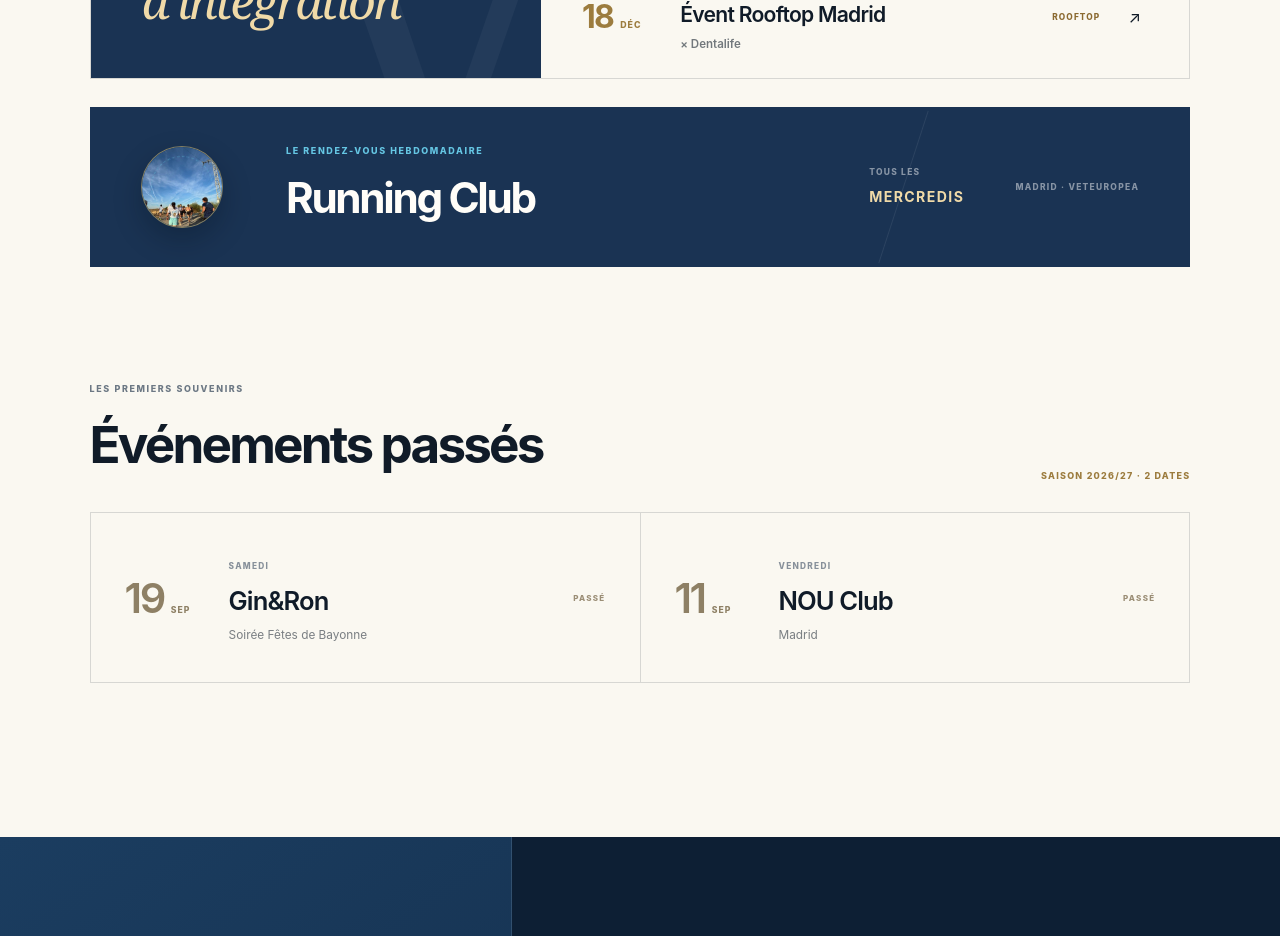
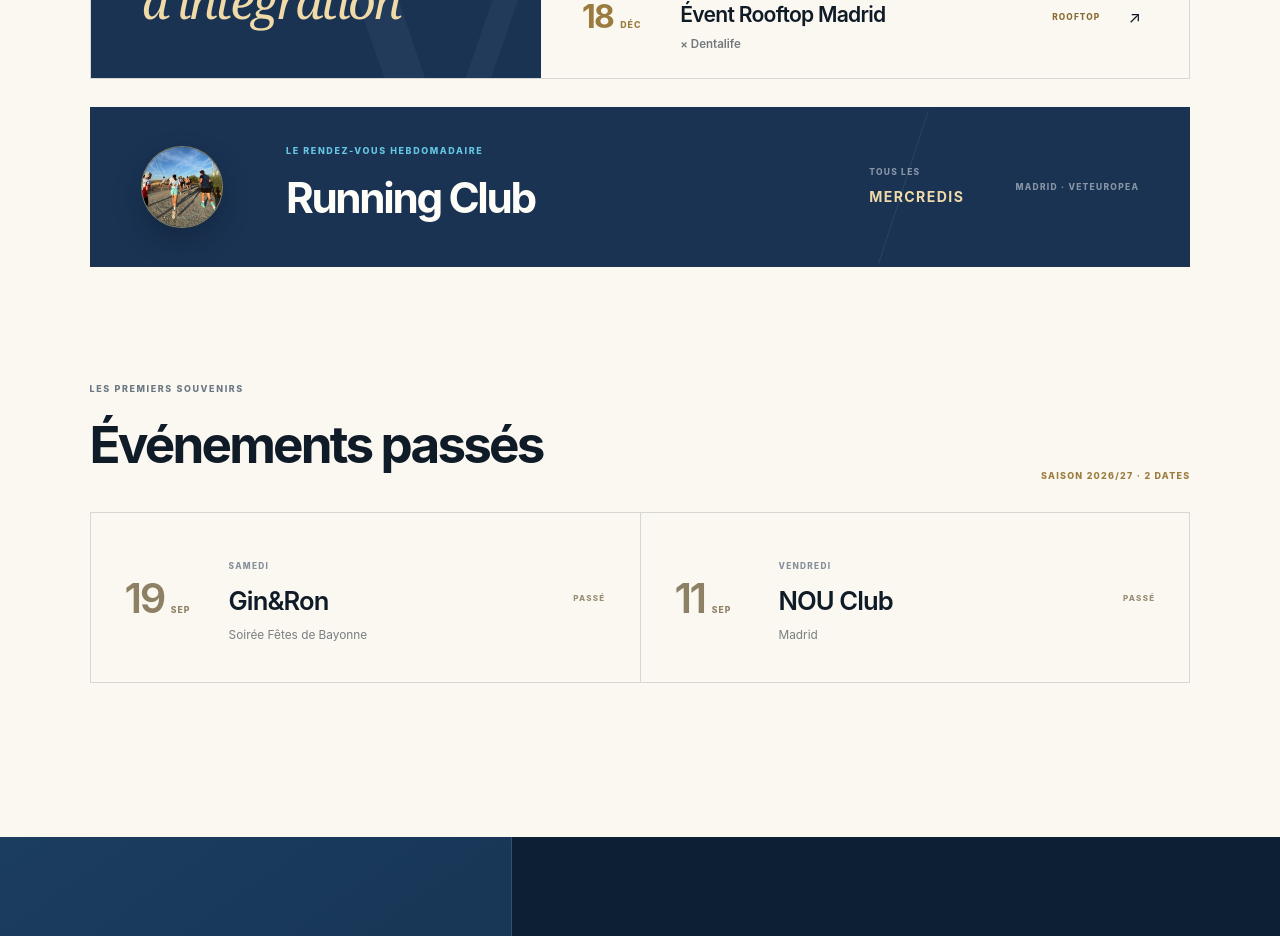
Before and after one commit to bdeveteuropea/bdeveteuropea.github.io, a Next.js app: page / in a window 1280 px wide. Shown: the part 4520-5456 px from the top of the page. Built offline with nearby package versions, Linux system fonts and the light colour scheme.

Commit message:
Refine Running Club thumbnail

```diff
--- a/app/globals.css
+++ b/app/globals.css
@@ -879,8 +879,8 @@ button { cursor: pointer; }
   display: block;
   border-radius: inherit;
   object-fit: cover;
-  object-position: 50% 66%;
-  transform: scale(1.2);
+  object-position: center;
+  transform: scale(1.05);
 }
 .recurring-orbit::after { position: absolute; inset: 9px; border: 1px dashed rgba(101, 198, 227, 0.38); border-radius: 50%; content: ""; animation: spin 18s linear infinite; }
 .recurring-copy, .recurring-when, .recurring-city { position: relative; z-index: 1; }
```
Also changed, not shown: public/running-club.jpg.
